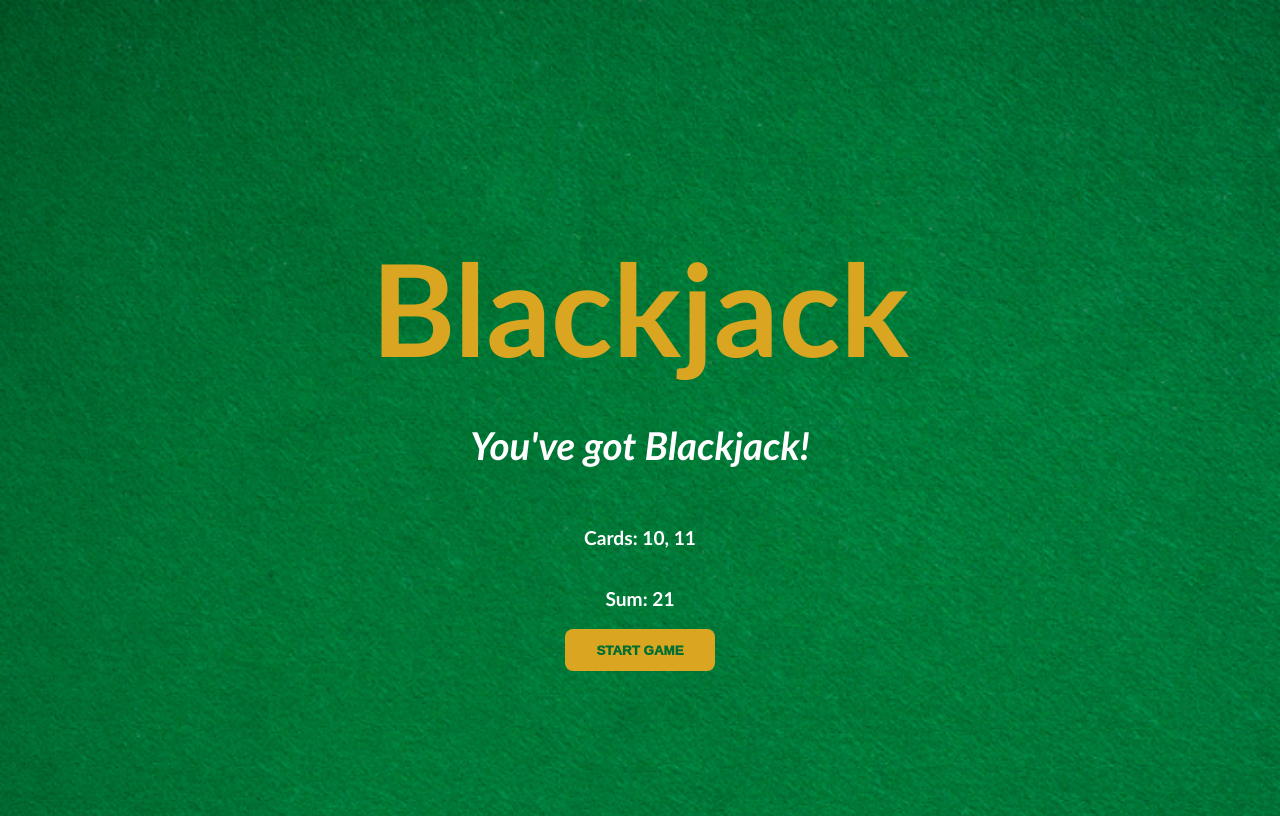
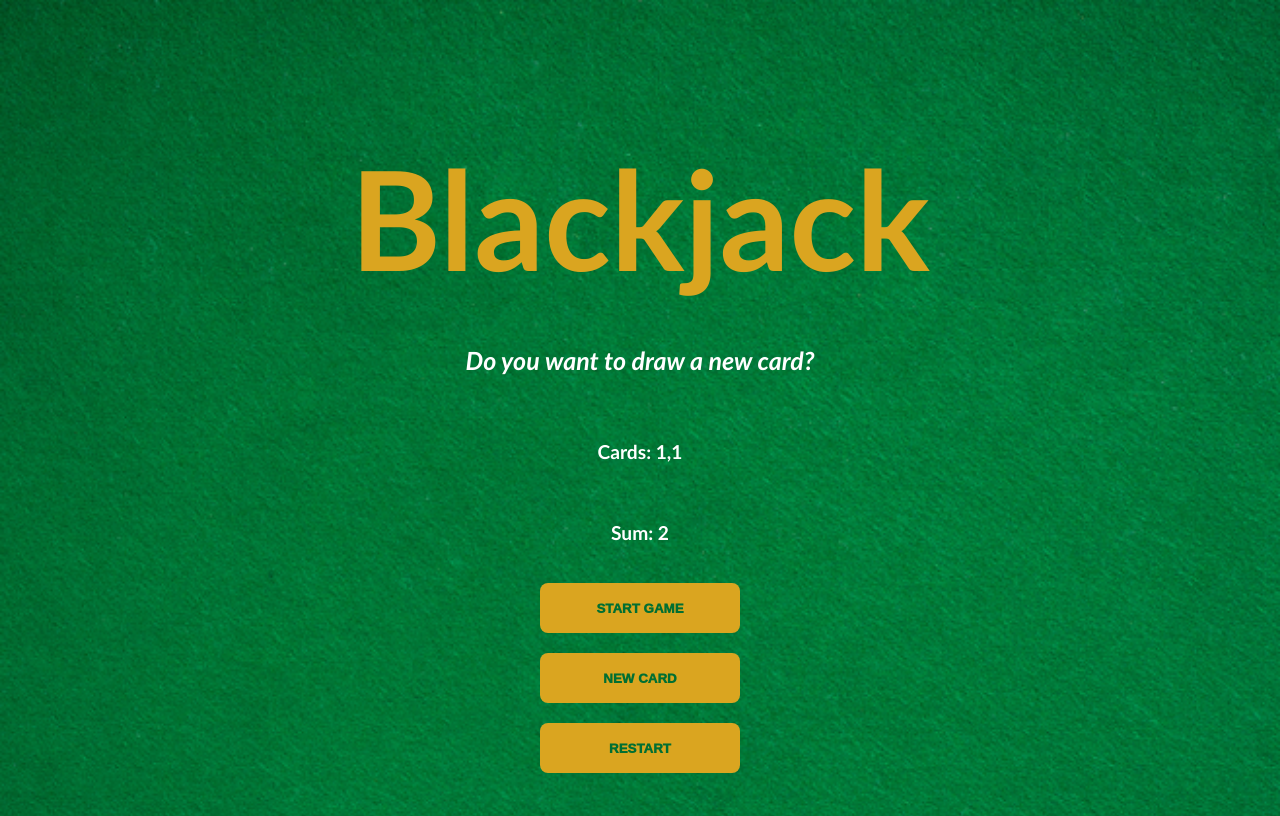
Before and after one commit to jerichofabian29/Blackjack-Game, a plain HTML site: page index.html in a window 1280 px wide. Both pictures are taken after a click on the button "START GAME". Drawn offline with Linux system fonts and the light colour scheme.

Commit message:
completed all functionalities

```diff
--- a/index.html
+++ b/index.html
@@ -12,6 +12,9 @@
     <p id="cards-el">Cards: </p>
     <p id="sum-el">Sum: </p>
     <button onclick="startGame()">START GAME</button>
+    <button onclick="newCard()">NEW CARD</button>
+    <button onclick="resetGame()">RESTART</button>
+
     <script src="main.js"></script>
 </body>
 </html>
--- a/main.css
+++ b/main.css
@@ -10,17 +10,18 @@ body{
     background-size: cover;
     color: white;
     font-weight: bold;
+    gap:20px;
 }
 
 h1{
     color: goldenrod;
-    font-size: 10vw;
+    font-size: calc(10vw + 10px);
     margin-bottom: 0;
 }
 
 #message-el{
     font-style: italic;
-    font-size: 3vw;
+    font-size: 25px;
 }
 
 button{
@@ -31,6 +32,8 @@ button{
     font-weight: 1000;
     border: none;
     border-radius: 8px;
+    width: 200px;
+    height: 50px;
 }
 
 p{
--- a/main.js
+++ b/main.js
@@ -1,6 +1,7 @@
-let firstCard = 10;
-let secondCard = 11;
+let firstCard = 1;
+let secondCard = 1;
 let sum = firstCard + secondCard;
+let cards = [firstCard, secondCard]; // storage for cards
 
 let hasBlackJack = false;
 let isAlive = true;
@@ -9,8 +10,17 @@ let message = ""
 let messageEL = document.querySelector("#message-el");
 let sumEl = document.querySelector("#sum-el");
 let cardsEl = document.querySelector("#cards-el");
+let startGame = document.querySelector("#startGame");
 
 startGame = () => {
+    renderGame();
+}
+
+renderGame = () => {
+    //render out firstCard and secondCard
+    sumEl.textContent = "Sum: " + sum;
+    cardsEl.textContent = "Cards: "   + " " + cards;
+
     if(sum <= 20){
         message = "Do you want to draw a new card?";
     }
@@ -23,6 +33,24 @@ startGame = () => {
         isAlive = false;
     }
     messageEL.textContent = message;
-    sumEl.textContent += sum;
-    cardsEl.textContent += firstCard + ", " + secondCard;
 }
+
+newCard = () => {
+    console.log("Drawing a new card from the deck!");
+    let card = Math.floor(Math.random() * 12); // random num between 0 and 11
+
+
+    sum += card
+    cards.push(card);
+    renderGame();
+}
+
+resetGame = () => {
+    message = "Want to play a round?";
+    messageEL.textContent = message;
+
+
+    cards = [];
+    sumEl.textContent = "Sum: ";
+    cardsEl.textContent = "Cards: "   + " " + cards;
+}
```
